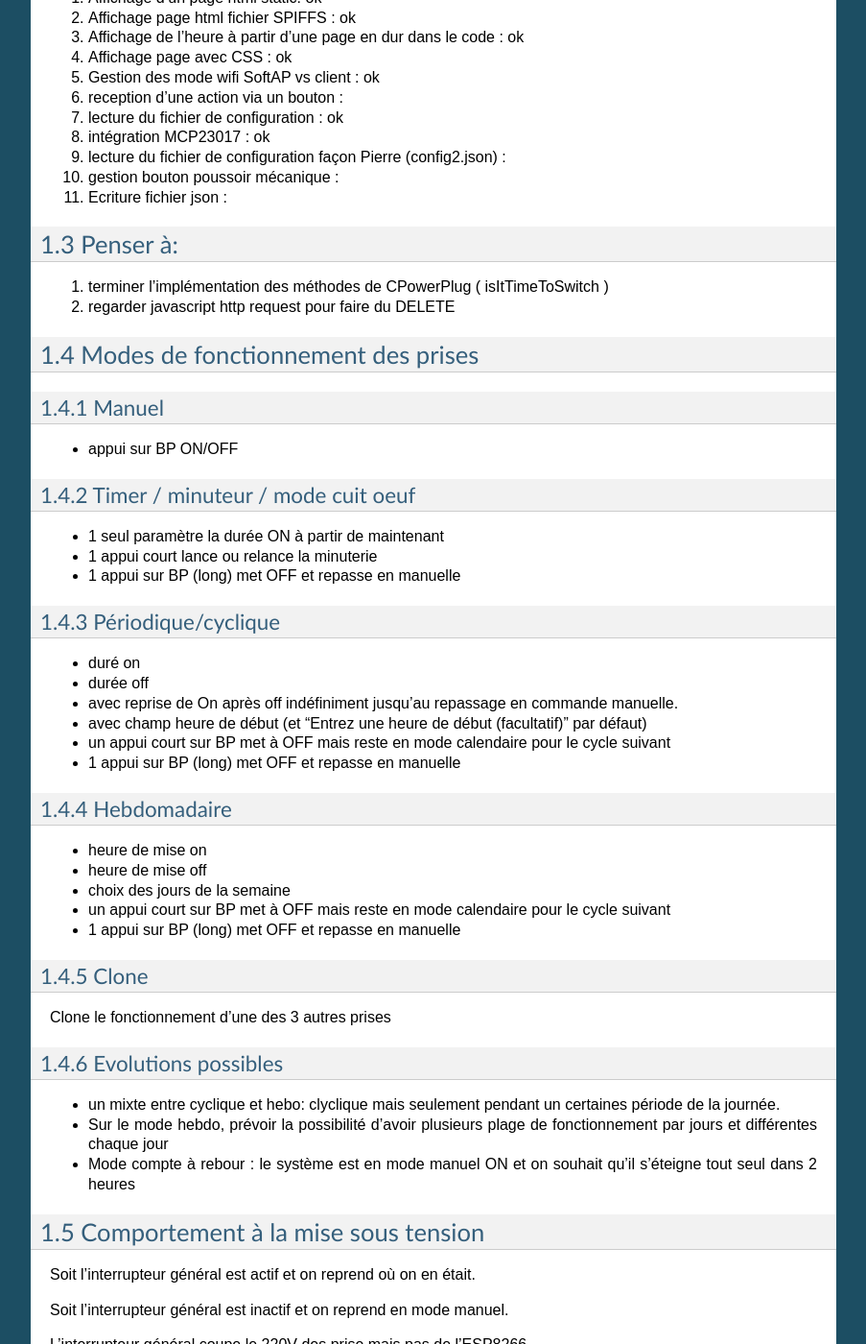
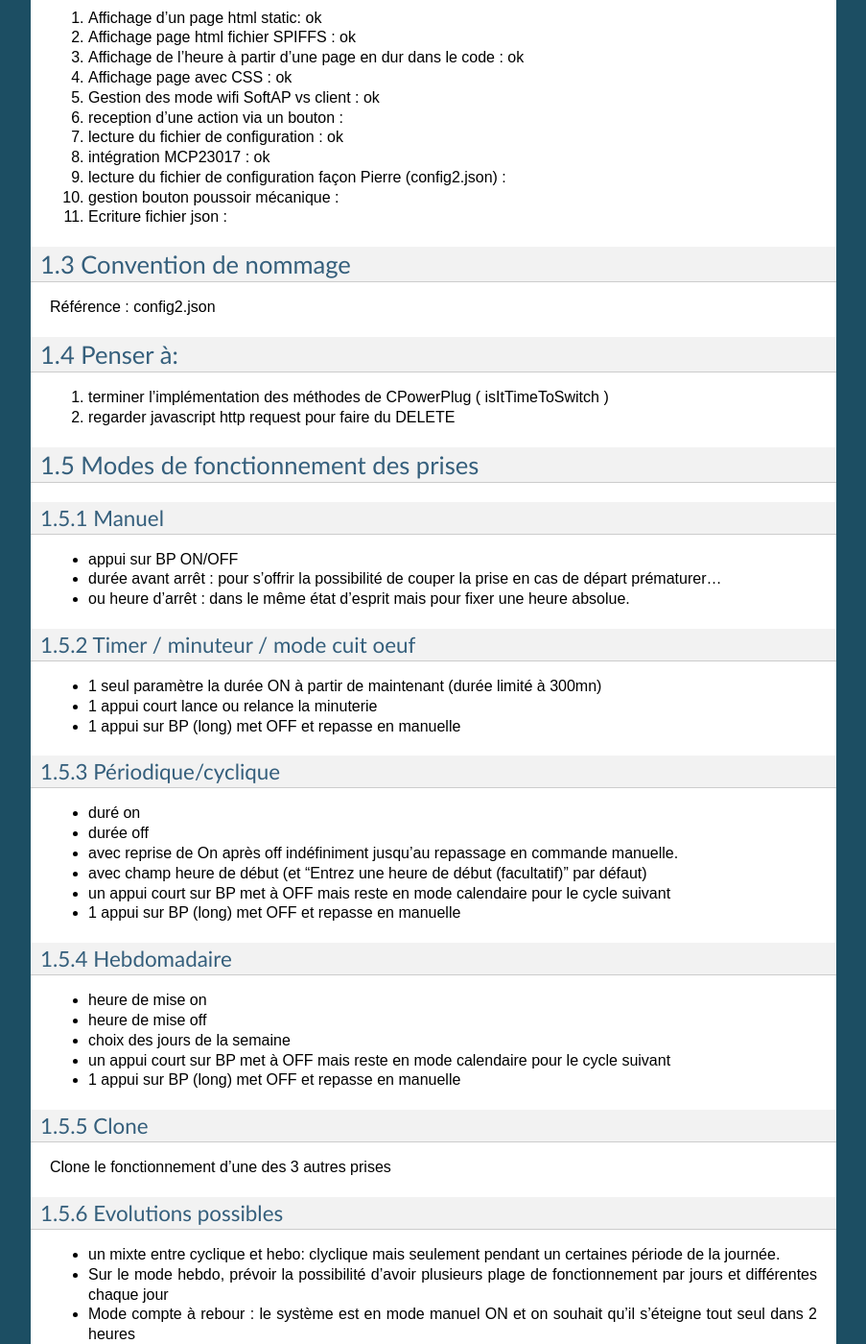
Before and after one commit to volab/IoT_EPS, a Sphinx documentation site: the page built from _1_userDoc/source/softDev.rst, in a window 1280 px wide and 1400 px high, scrolled down 1947 px. Shown: the whole window at 96% size, without its empty margins (198-1101 px from the left). Built offline with Sphinx 7.4.7, drawn with Linux system fonts in a browser that asks for light colours; some of the changed text lies outside the part shown.

```diff
--- a/_1_userDoc/source/softDev.rst
+++ b/_1_userDoc/source/softDev.rst
@@ -23,6 +23,12 @@
 #. gestion bouton poussoir mécanique :
 #. Ecriture fichier json :
 
+====================================
+Convention de nommage
+====================================
+
+Référence : config2.json
+
 
 ====================================
 Penser à:
@@ -38,10 +44,12 @@
 Manuel
 ======
 - appui sur BP ON/OFF
+- durée avant arrêt : pour s'offrir la possibilité de couper la prise en cas de départ prématurer...
+- ou heure d'arrêt : dans le même état d'esprit mais pour fixer une heure absolue.
 
 Timer / minuteur / mode cuit oeuf
 ==================================
-- 1 seul paramètre la durée ON à partir de maintenant
+- 1 seul paramètre la durée ON à partir de maintenant (durée limité à 300mn)
 - 1 appui court lance ou relance la minuterie
 - 1 appui sur BP (long) met OFF et repasse en manuelle
 
```
Also changed, not shown: 5 other files.
